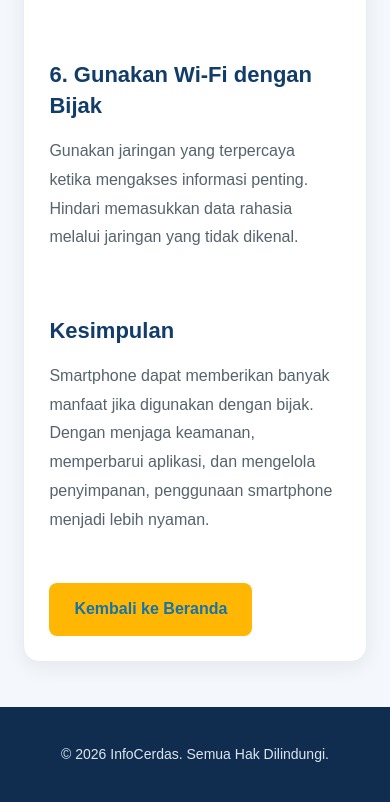
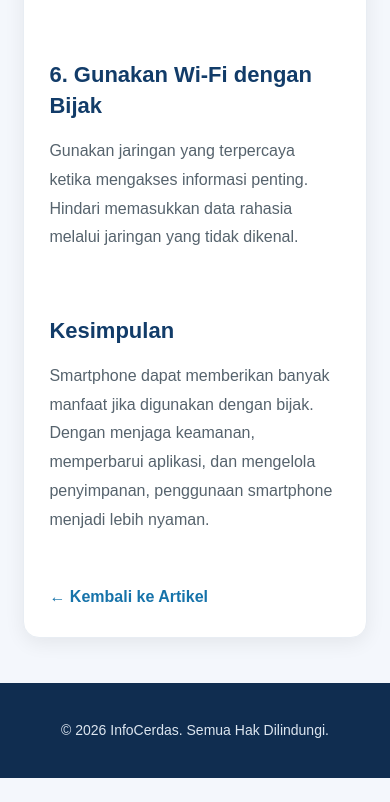
Before and after one commit to dzidziailhami121208-cyber/infocerdas, a plain HTML site: page artikel-smartphone.html in a window 390 px wide. Shown: the part 2093-2895 px from the top of the page. After the commit the page ends 2871 px from the top, so only its background shows below. Drawn offline with Linux system fonts and the light colour scheme.

Commit message:
Update artikel-smartphone.html

```diff
--- a/artikel-smartphone.html
+++ b/artikel-smartphone.html
@@ -108,8 +108,7 @@
 
             <br>
 
-            <a href="index.html#artikel" class="btn">
-                Kembali ke Beranda
+            <a href="index.html#artikel">← Kembali ke Artikel</a>
             </a>
 
         </div>
```
